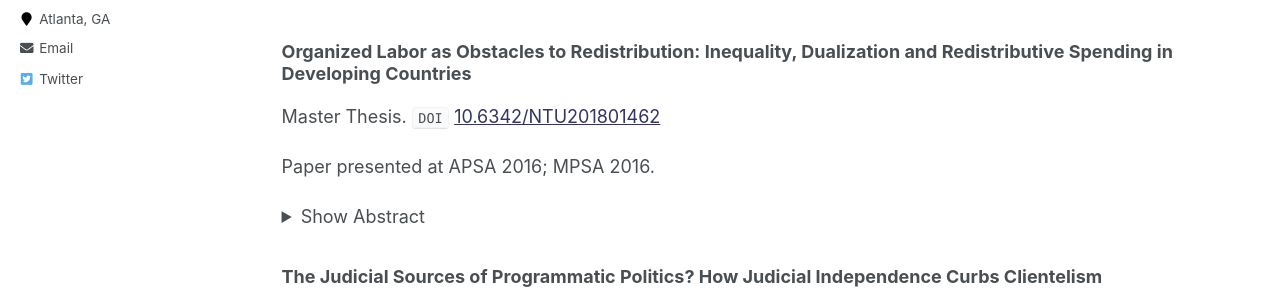
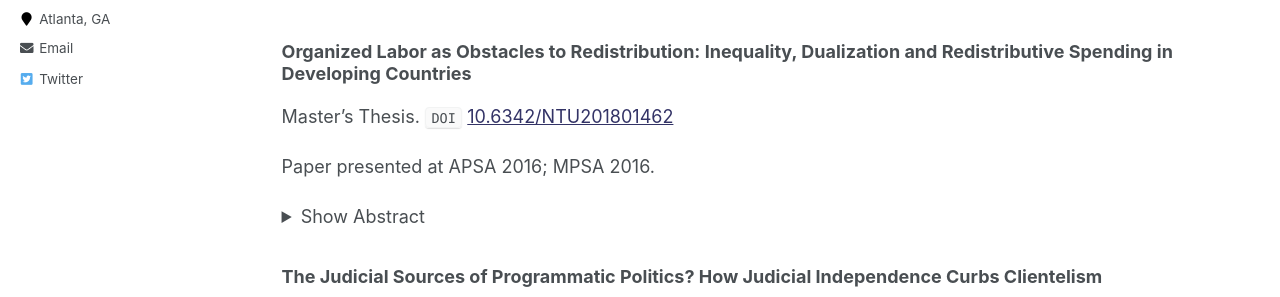
Before and after one commit to hsuyumin/hsuyumin.github.io, a Jekyll site: the page built from _pages/publications.md, in a window 1280 px wide and 900 px high, scrolled down 1608 px. Shown: the part 319-616 px from the top of the window. Built offline with Jekyll 4.4.1, drawn with Linux system fonts in a browser that asks for light colours.

```diff
--- a/_pages/publications.md
+++ b/_pages/publications.md
@@ -52,7 +52,7 @@ Paper presented at [ECPR 2020](https://ecpr.eu/Events/Event/PaperDetails/55046).
 
 ### Organized Labor as Obstacles to Redistribution: Inequality, Dualization and Redistributive Spending in Developing Countries
 
-Master Thesis. `DOI` [10.6342/NTU201801462](https://www.airitilibrary.com/Publication/alDetailedMesh1?DocID=U0001-1107201817083900)
+Master's Thesis. `DOI` [10.6342/NTU201801462](https://www.airitilibrary.com/Publication/alDetailedMesh1?DocID=U0001-1107201817083900)
 
 Paper presented at APSA 2016; MPSA 2016.
 
```
